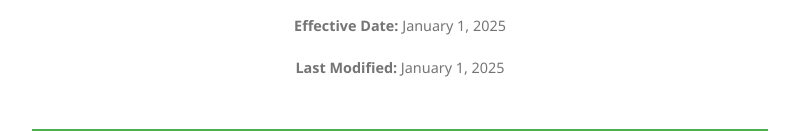
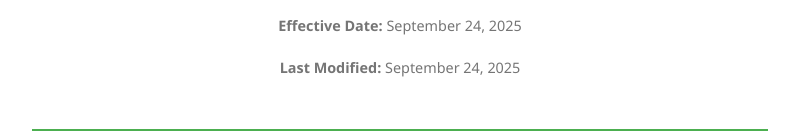
Before and after one commit to tasddc1226/bobpool-legal, a plain HTML site: page terms-of-service-en.html in a window 1280 px wide. Shown: the part 184-315 px from the top of the page, without its empty margins (240-1039 px from the left). Drawn offline with Linux system fonts and the light colour scheme.

Commit message:
fix: 날짜 수정

```diff
--- a/terms-of-service-en.html
+++ b/terms-of-service-en.html
@@ -180,8 +180,8 @@
             <div class="document-header">
                 <h1 class="document-title">BobPool Terms of Service</h1>
                 <div class="document-date">
-                    <p><strong>Effective Date:</strong> January 1, 2025</p>
-                    <p><strong>Last Modified:</strong> January 1, 2025</p>
+                    <p><strong>Effective Date:</strong> September 24, 2025</p>
+                    <p><strong>Last Modified:</strong> September 24, 2025</p>
                 </div>
             </div>
 
@@ -312,7 +312,7 @@
 
             <h2 class="section-title">Article 15 (Miscellaneous)</h2>
             <ol>
-                <li>These terms are effective from January 1, 2025.</li>
+                <li>These terms are effective from September 24, 2025.</li>
                 <li>When the content of terms, contact information, and other information change due to the Company's circumstances, the changes must be announced on the service's initial screen from 7 days before the implementation date.</li>
             </ol>
 
@@ -322,7 +322,7 @@
                 <p><strong>Address:</strong> Seoul, South Korea</p>
                 <p><strong>Representative:</strong> BobPool Development Team</p>
                 <p style="margin-top: 1rem; font-size: 0.9rem; color: var(--text-light);">
-                    <strong>These terms are effective from January 1, 2025.</strong><br>
+                    <strong>These terms are effective from September 24, 2025.</strong><br>
                     These terms of service have been prepared in compliance with Korea's Act on Consumer Protection in Electronic Commerce, Act on Promotion of Information and Communications Network Utilization and Information Protection, and other related laws.
                 </p>
             </div>
```
